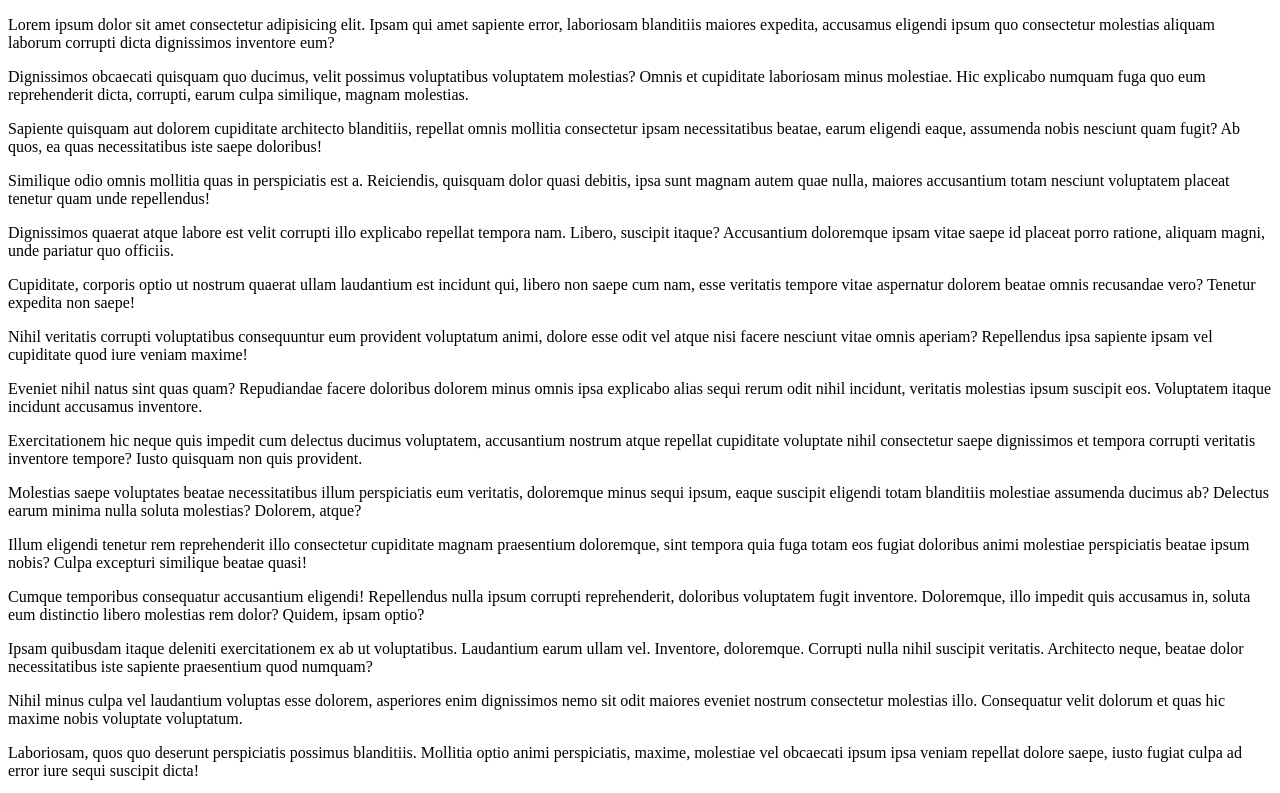
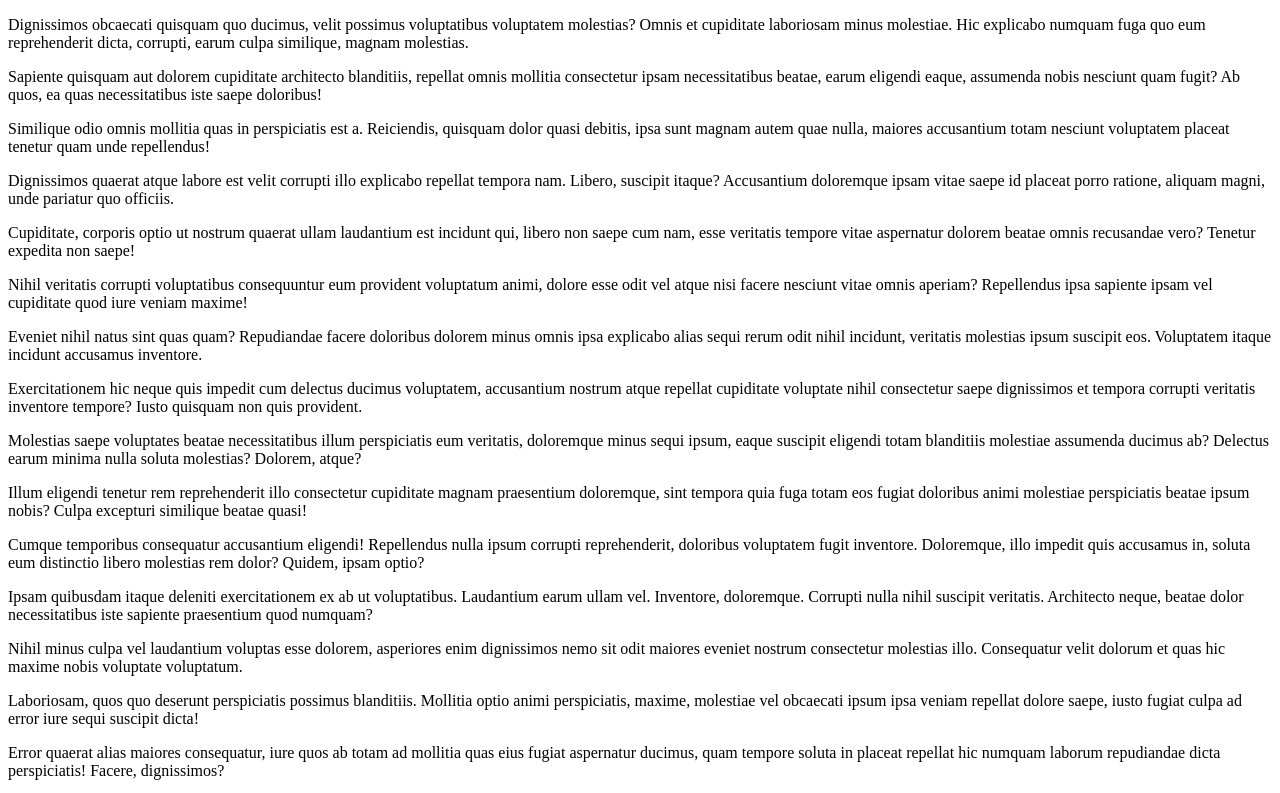
Before and after one commit to Quran-Tamil/g-pullreq, a plain HTML site: page index.html in a window 1280 px wide. Shown: the top 793 px of the page. Drawn offline with Linux system fonts and the light colour scheme.

Commit message:
Update index
update description

```diff
--- a/index.html
+++ b/index.html
@@ -8,9 +8,7 @@
 </head>
 
 <body>
-    <p>Lorem ipsum dolor sit amet consectetur adipisicing elit. Ipsam qui amet sapiente error, laboriosam blanditiis
-        maiores expedita, accusamus eligendi ipsum quo consectetur molestias aliquam laborum corrupti dicta dignissimos
-        inventore eum?</p>
+
     <p>Dignissimos obcaecati quisquam quo ducimus, velit possimus voluptatibus voluptatem molestias? Omnis et cupiditate
         laboriosam minus molestiae. Hic explicabo numquam fuga quo eum reprehenderit dicta, corrupti, earum culpa
         similique, magnam molestias.</p>
```
